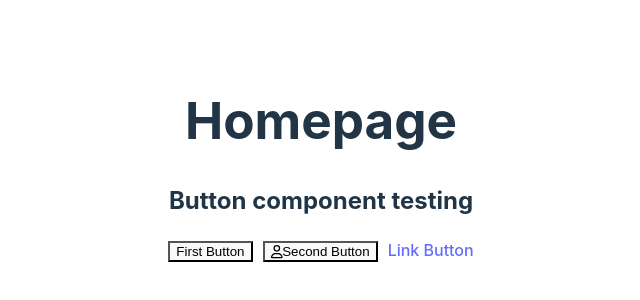
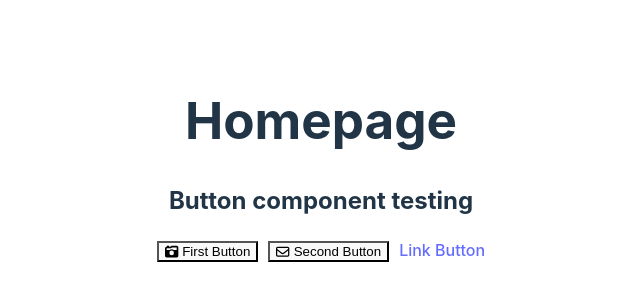
Before and after one commit to c-uliano/react-button-component, a React (Vite) app: page / in a window 1280 px wide. Shown: the part 240-540 px from the top of the page, without its empty margins (319-959 px from the left). Built offline with nearby package versions, Linux system fonts and the light colour scheme.

Commit message:
margin for icon

```diff
--- a/src/App.tsx
+++ b/src/App.tsx
@@ -17,8 +17,8 @@ function App() {
             <h1>Homepage</h1>
             <h2>Button component testing</h2>
             <div  style={{display: 'flex'}}>
-                <div style={{margin: '0 5px'}}><Button text="First Button" /></div>
-                <div style={{margin: '0 5px'}}><Button text="Second Button" icon={['far', 'user']} /></div>
+                <div style={{margin: '0 5px'}}><Button text="First Button" icon={['fas', 'camera-retro']} /></div>
+                <div style={{margin: '0 5px'}}><Button text="Second Button" icon={['far', 'envelope']} /></div>
                 <div style={{margin: '0 5px'}}><Button text="Link Button" href={'#'} /></div>
             </div>
         </>
--- a/src/components/Button/Button.module.scss
+++ b/src/components/Button/Button.module.scss
@@ -0,0 +1,3 @@
+svg {
+    margin-right: 4px;
+}
```
